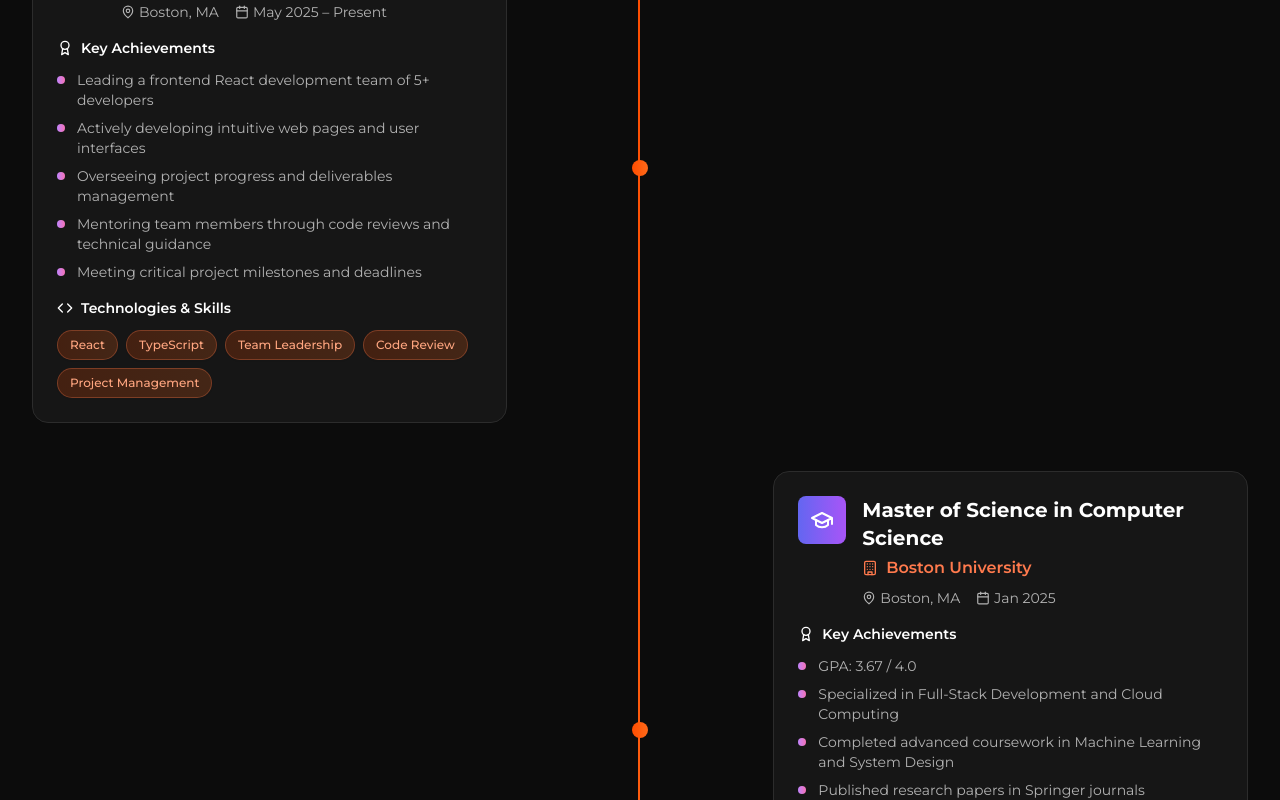
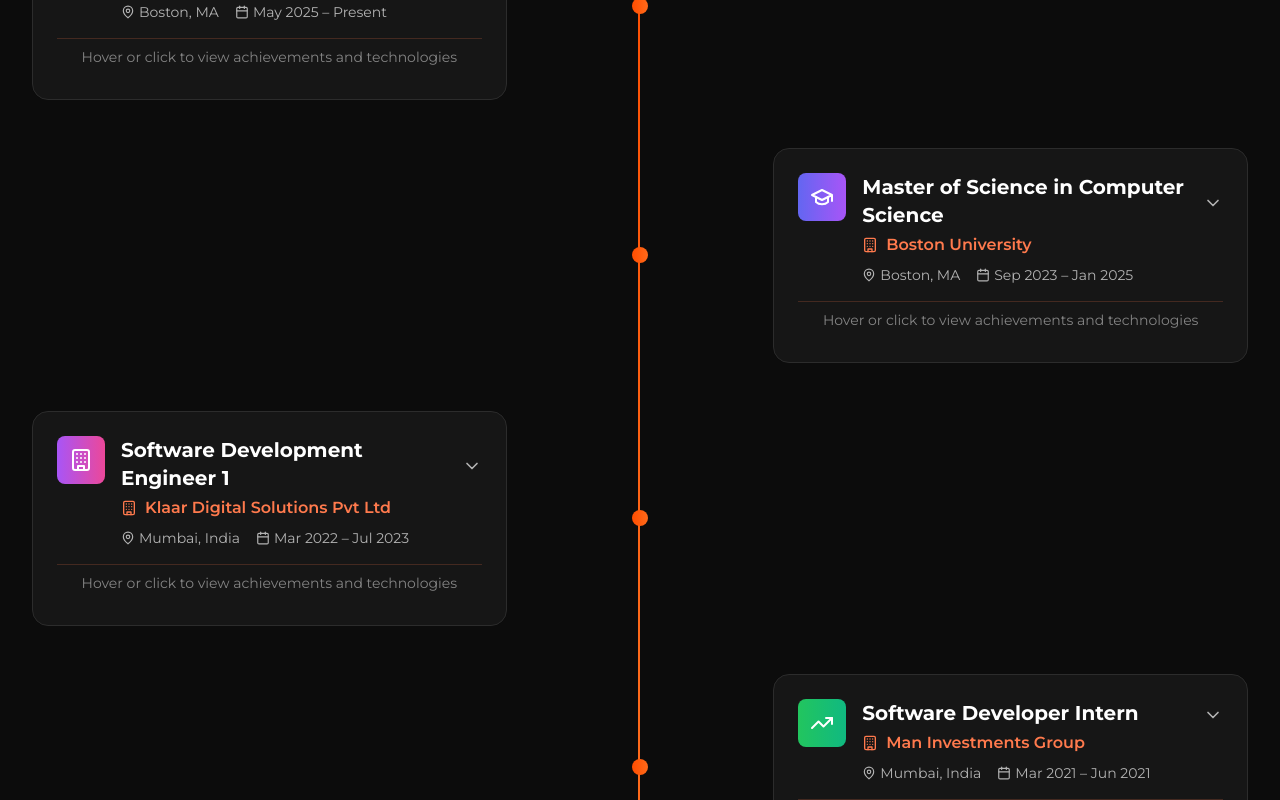
Before and after one commit to mkljngd/mkljngd.github.io, a Next.js app: page / in a window 1280 px wide. Shown: the part 4360-5160 px from the top of the page. Built offline with nearby package versions, Linux system fonts and the light colour scheme.

Commit message:
Made experience cards collapsible

```diff
--- a/components/Experience.tsx
+++ b/components/Experience.tsx
@@ -2,6 +2,7 @@
 
 import { motion } from 'framer-motion'
 import { useInView } from 'react-intersection-observer'
+import { useState } from 'react'
 import {
   Calendar,
   MapPin,
@@ -14,7 +15,9 @@
   Database,
   Briefcase,
   GraduationCap,
-  BookOpen
+  BookOpen,
+  ChevronDown,
+  ChevronUp
 } from 'lucide-react'
 
 export default function Experience() {
@@ -22,6 +25,9 @@
     triggerOnce: true,
     threshold: 0.1
   })
+
+  const [expandedCard, setExpandedCard] = useState<number | null>(null)
+  const [hoveredCard, setHoveredCard] = useState<number | null>(null)
 
   const experiences = [
     {
@@ -99,14 +105,13 @@
       title: 'Master of Science in Computer Science',
       company: 'Boston University',
       location: 'Boston, MA',
-      period: 'Jan 2025',
+      period: 'Sep 2023 – Jan 2025',
       icon: GraduationCap,
       color: 'from-indigo-500 to-purple-500',
       achievements: [
         'GPA: 3.67 / 4.0',
         'Specialized in Full-Stack Development and Cloud Computing',
         'Completed advanced coursework in Machine Learning and System Design',
-        'Published research papers in Springer journals',
         'Led multiple team projects with production-grade implementations'
       ],
       technologies: ['Computer Science', 'Machine Learning', 'System Design', 'Research', 'Team Leadership']
@@ -169,6 +174,19 @@
             {allExperiences.map((experience, index) => {
               const Icon = experience.icon
               const isLeft = index % 2 === 0
+              const isExpanded = expandedCard === index || hoveredCard === index
+
+              const handleCardClick = () => {
+                setExpandedCard(expandedCard === index ? null : index)
+              }
+
+              const handleMouseEnter = () => {
+                setHoveredCard(index)
+              }
+
+              const handleMouseLeave = () => {
+                setHoveredCard(null)
+              }
 
               return (
                 <motion.div
@@ -189,7 +207,10 @@
                   }`}>
                     <motion.div
                       whileHover={{ scale: 1.02 }}
-                      className="glass p-6 rounded-2xl"
+                      className="glass p-6 rounded-2xl cursor-pointer transition-all duration-300"
+                      onClick={handleCardClick}
+                      onMouseEnter={handleMouseEnter}
+                      onMouseLeave={handleMouseLeave}
                     >
                       {/* Header */}
                       <div className="flex items-start space-x-4 mb-4">
@@ -197,7 +218,16 @@
                           <Icon className="w-6 h-6 text-white" />
                         </div>
                         <div className="flex-1">
+                          <div className="flex items-center justify-between">
                             <h3 className="text-xl font-bold text-text-primary mb-1">{experience.title}</h3>
+                            <motion.div
+                              animate={{ rotate: isExpanded ? 180 : 0 }}
+                              transition={{ duration: 0.3 }}
+                              className="text-text-secondary hover:text-primary-400 transition-colors"
+                            >
+                              <ChevronDown size={20} />
+                            </motion.div>
+                          </div>
                           <div className="flex items-center space-x-2 text-primary-400 font-semibold mb-2">
                             <Building size={16} />
                             <span>{experience.company}</span>
@@ -215,8 +245,29 @@
                         </div>
                       </div>
 
+                      {/* Hint Text */}
+                      {!isExpanded && (
+                        <div className="text-center py-2 text-sm text-text-secondary/70 border-t border-primary-400/20 mt-4">
+                          Hover or click to view achievements and technologies
+                        </div>
+                      )}
+
+                      {/* Expandable Content */}
+                      <motion.div
+                        initial={false}
+                        animate={{
+                          height: isExpanded ? 'auto' : 0,
+                          opacity: isExpanded ? 1 : 0
+                        }}
+                        transition={{
+                          duration: 0.4,
+                          ease: 'easeInOut'
+                        }}
+                        className="overflow-hidden"
+                      >
+                        <div className="pt-4 border-t border-primary-400/20">
                           {/* Achievements */}
-                      <div className="mb-4">
+                          <div className="mb-6">
                             <h4 className="text-sm font-semibold text-text-primary mb-3 flex items-center space-x-2">
                               <Award size={16} />
                               <span>Key Achievements</span>
@@ -226,11 +277,11 @@
                                 <motion.li
                                   key={achievementIndex}
                                   initial={{ opacity: 0, x: -20 }}
-                              animate={inView ? { opacity: 1, x: 0 } : {}}
-                              transition={{ duration: 0.5, delay: index * 0.2 + achievementIndex * 0.1 }}
+                                  animate={isExpanded ? { opacity: 1, x: 0 } : { opacity: 0, x: -20 }}
+                                  transition={{ duration: 0.5, delay: achievementIndex * 0.1 }}
                                   className="text-sm text-text-secondary flex items-start space-x-3 group"
                                 >
-                              <div className="w-2 h-2 bg-gradient-to-r from-purple-400 to-pink-400 rounded-full mt-1.5 flex-shrink-0 group-hover:scale-110 group-hover:shadow-md group-hover:shadow-purple-400/50 transition-all duration-300" />
+                                  <div className="w-2 h-2 bg-gradient-to-r from-orange-400 to-amber-400 rounded-full mt-1.5 flex-shrink-0 group-hover:scale-110 group-hover:shadow-md group-hover:shadow-orange-400/50 transition-all duration-300" />
                                   <span className="group-hover:text-text-primary transition-colors duration-300">{achievement}</span>
                                 </motion.li>
                               ))}
@@ -248,8 +299,8 @@
                                 <motion.span
                                   key={tech}
                                   initial={{ opacity: 0, scale: 0.8 }}
-                              animate={inView ? { opacity: 1, scale: 1 } : {}}
-                              transition={{ duration: 0.3, delay: index * 0.2 + techIndex * 0.05 }}
+                                  animate={isExpanded ? { opacity: 1, scale: 1 } : { opacity: 0, scale: 0.8 }}
+                                  transition={{ duration: 0.3, delay: techIndex * 0.05 }}
                                   whileHover={{ scale: 1.05 }}
                                   className="px-3 py-1.5 bg-gradient-to-r from-primary-500/20 to-secondary-500/20 border border-primary-400/30 rounded-full text-xs font-medium text-primary-300 hover:from-primary-500/30 hover:to-secondary-500/30 hover:border-primary-400/50 hover:text-primary-200 transition-all duration-300 shadow-sm hover:shadow-primary-500/25"
                                 >
@@ -258,6 +309,8 @@
                               ))}
                             </div>
                           </div>
+                        </div>
+                      </motion.div>
                     </motion.div>
                   </div>
                 </motion.div>
```
Lines whose indentation alone changed are shown as unchanged.
